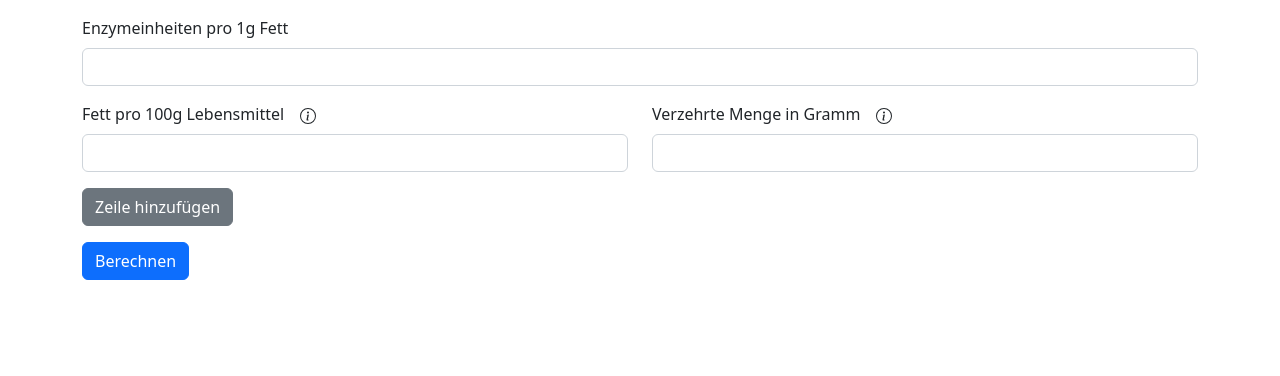
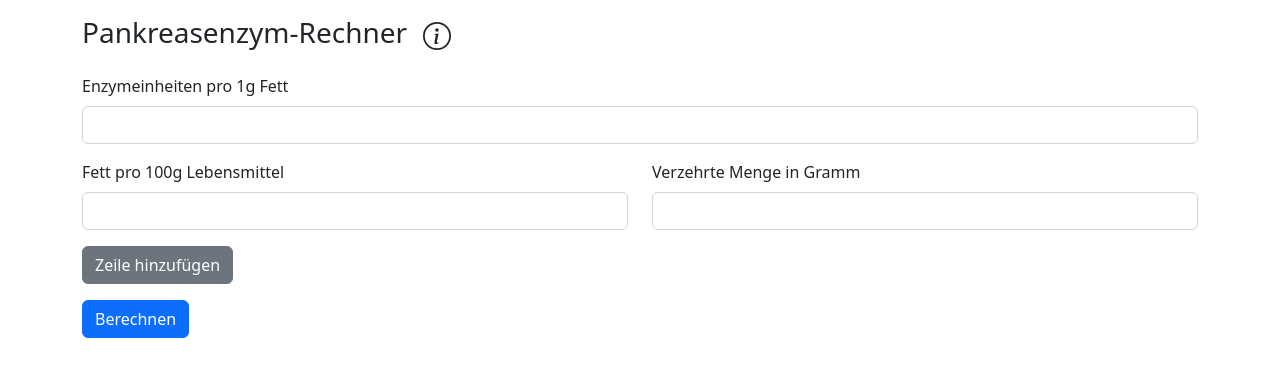
Before and after one commit to adalinger/enzyme-calculator, a React (Create React App) app: page / in a window 1280 px wide. Shown: the top 376 px of the page. Built offline with nearby package versions, Linux system fonts and the light colour scheme.

Commit message:
Add heading and merge tooltips

```diff
--- a/src/main/Calculator.tsx
+++ b/src/main/Calculator.tsx
@@ -2,8 +2,11 @@ import React from "react";
 import {Button, Col, Container, Form, FormControl, FormLabel, Row} from "react-bootstrap";
 import {TooltipComponent} from "./TooltipComponent";
 
-const tooltipFatContent = "Der Fettgehalt ist auf der Verpackung des Lebensmittels abgedruckt";
-const tooltipEatenFood = "Die verzehrte Menge soll am besten abgewogen und nur im Notfall geschätzt werden";
+const tooltip = <>
+    Hinweise zur Nutzung: <br/>
+    1) Der Fettgehalt von Lebensmitteln ist auf ihrer Verpackung abgedruckt. <br/>
+    2) Die verzehrte Menge Lebensmittel soll am besten abgewogen werden.
+</>;
 
 const keyEnzymeUnitsPerGramFat = "enzymeUnitsPerGramFat";
 
@@ -48,6 +51,12 @@ function Calculator() {
             <Container>
                 <Row>
                     <Col sm={12} className="mt-3">
+                        <h3>
+                            Pankreasenzym-Rechner
+                            <TooltipComponent>{tooltip}</TooltipComponent>
+                        </h3>
+                    </Col>
+                    <Col sm={12} className="mt-3">
                         <Form.Group>
                             <FormLabel htmlFor={keyEnzymeUnitsPerGramFat}>Enzymeinheiten pro 1g Fett</FormLabel>
                             <FormControl
@@ -63,10 +72,7 @@ function Calculator() {
                         <React.Fragment key={index}>
                             <Col xs={6} className="mt-3">
                                 <Form.Group>
-                                    <FormLabel htmlFor="fatPer100GramsFood">
-                                        Fett pro 100g Lebensmittel
-                                        <TooltipComponent>{tooltipFatContent}</TooltipComponent>
-                                    </FormLabel>
+                                    <FormLabel htmlFor="fatPer100GramsFood">Fett pro 100g Lebensmittel</FormLabel>
                                     <FormControl
                                         id="fatPer100GramsFood"
                                         type="number"
@@ -78,10 +84,7 @@ function Calculator() {
                             </Col>
                             <Col xs={6} className="mt-3">
                                 <Form.Group>
-                                    <FormLabel htmlFor="eatenGramsFood">
-                                        Verzehrte Menge in Gramm
-                                        <TooltipComponent>{tooltipEatenFood}</TooltipComponent>
-                                    </FormLabel>
+                                    <FormLabel htmlFor="eatenGramsFood">Verzehrte Menge in Gramm</FormLabel>
                                     <FormControl
                                         id="eatenGramsFood"
                                         type="number"
--- a/src/main/TooltipComponent.tsx
+++ b/src/main/TooltipComponent.tsx
@@ -9,7 +9,7 @@ interface TooltipComponentProps {
 export function TooltipComponent(props: TooltipComponentProps): React.JSX.Element {
     return (
         <OverlayTrigger
-            placement="top"
+            placement="bottom"
             overlay={
                 <Tooltip id="button-tooltip">
                     {props.children}
```
